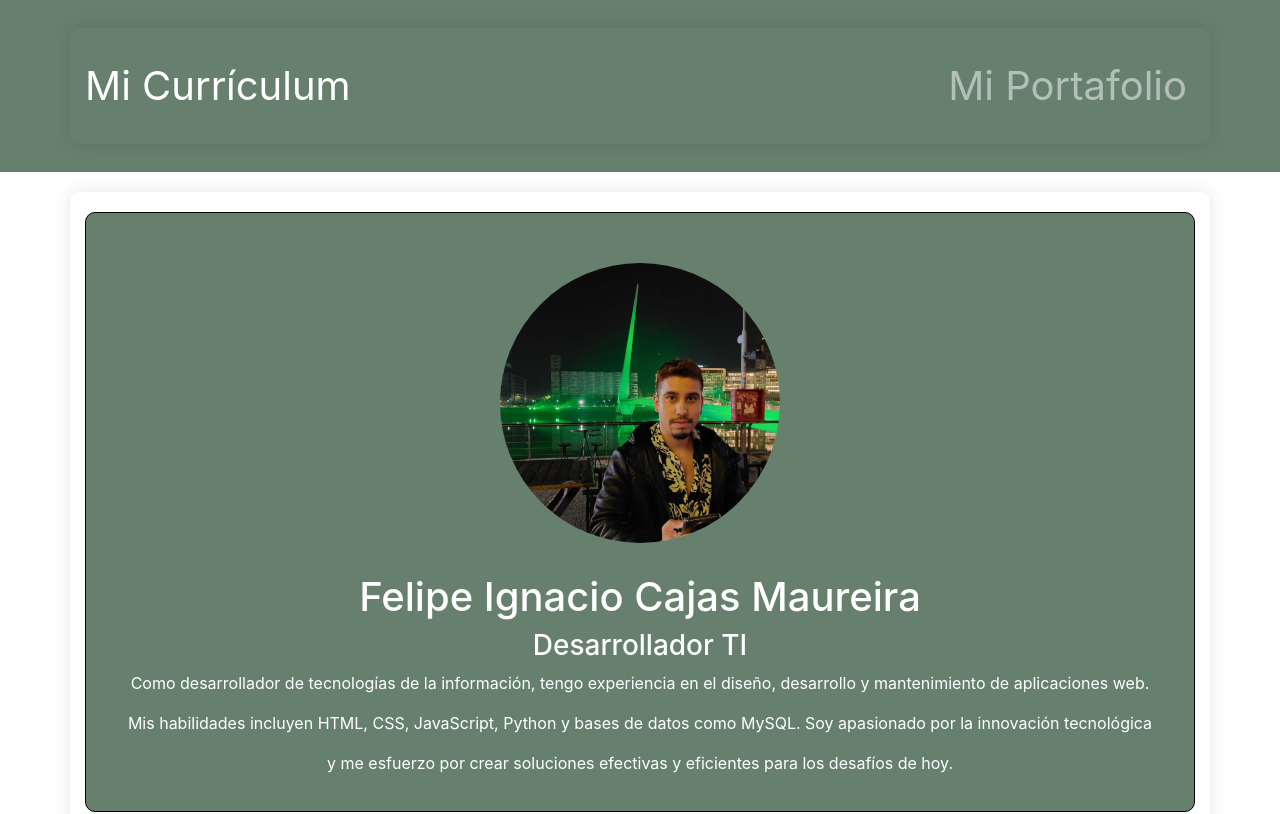
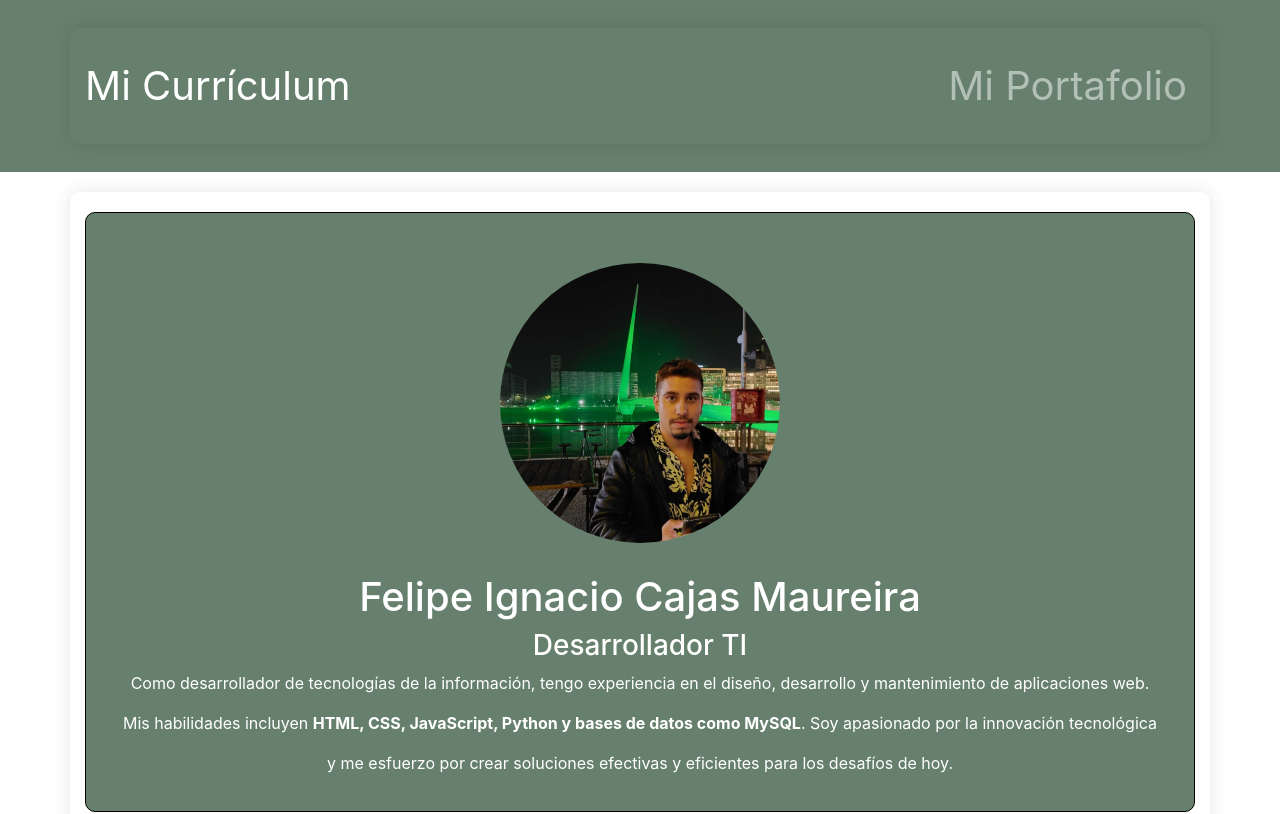
Before and after one commit to pipeboxes/pipeboxes2024, a plain HTML site: page index.html in a window 1280 px wide. Shown: the top 814 px of the page. Drawn offline with nearby package versions, Linux system fonts and the light colour scheme.

Commit message:
incorpora strong

```diff
--- a/index.html
+++ b/index.html
@@ -33,7 +33,7 @@
             <h1>Felipe Ignacio Cajas Maureira</h1>
             <h3>Desarrollador TI</h3>
             <p>Como desarrollador de tecnologías de la información, tengo experiencia en el diseño, desarrollo y mantenimiento de aplicaciones web.</p>
-             <p>Mis habilidades incluyen HTML, CSS, JavaScript, Python y bases de datos como MySQL. Soy apasionado por la innovación tecnológica</p>
+             <p>Mis habilidades incluyen <strong>HTML, CSS, JavaScript, Python y bases de datos como MySQL</strong>. Soy apasionado por la innovación tecnológica</p>
              <p>y me esfuerzo por crear soluciones efectivas y eficientes para los desafíos de hoy.</p>
         </div>
 
```
